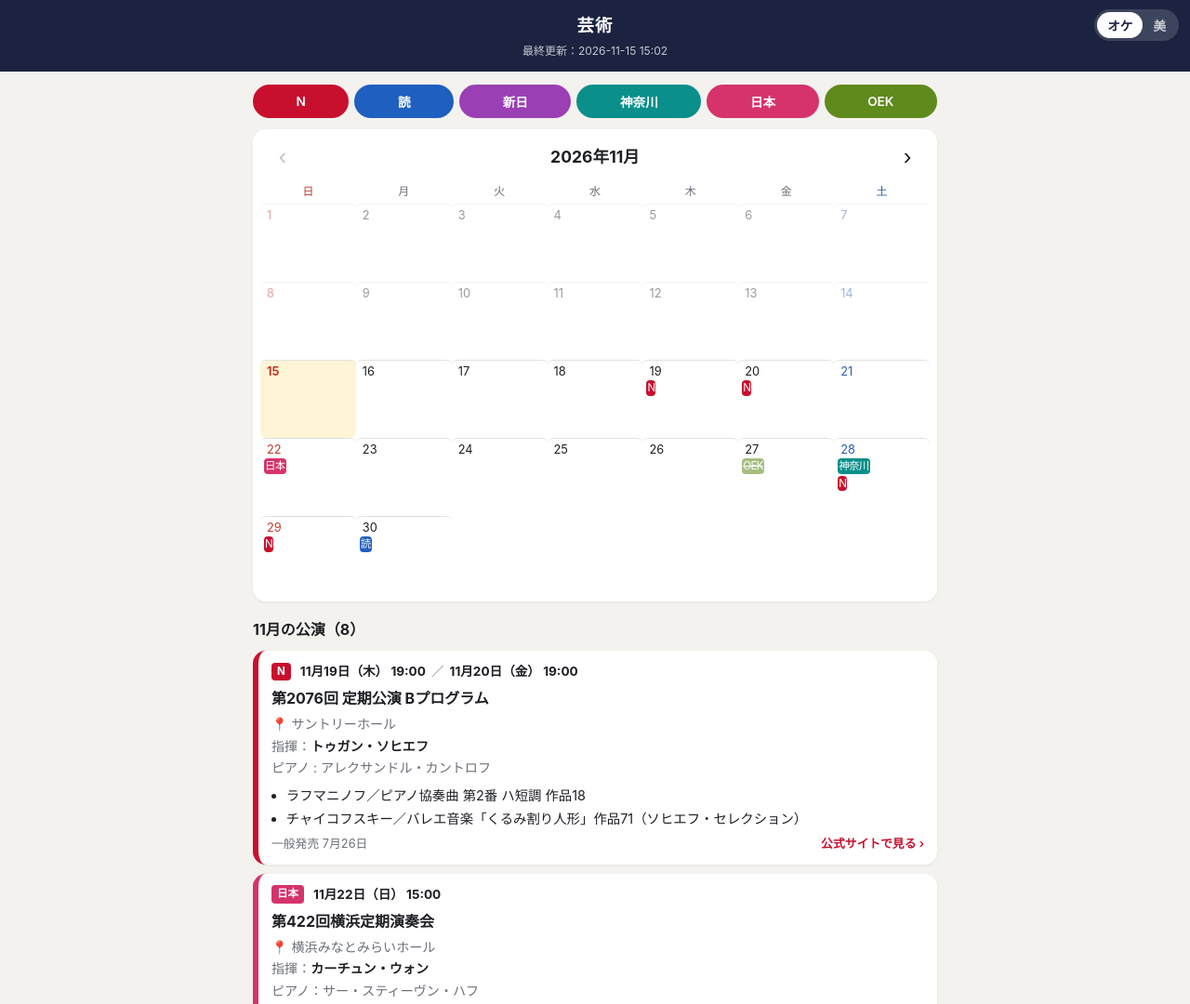
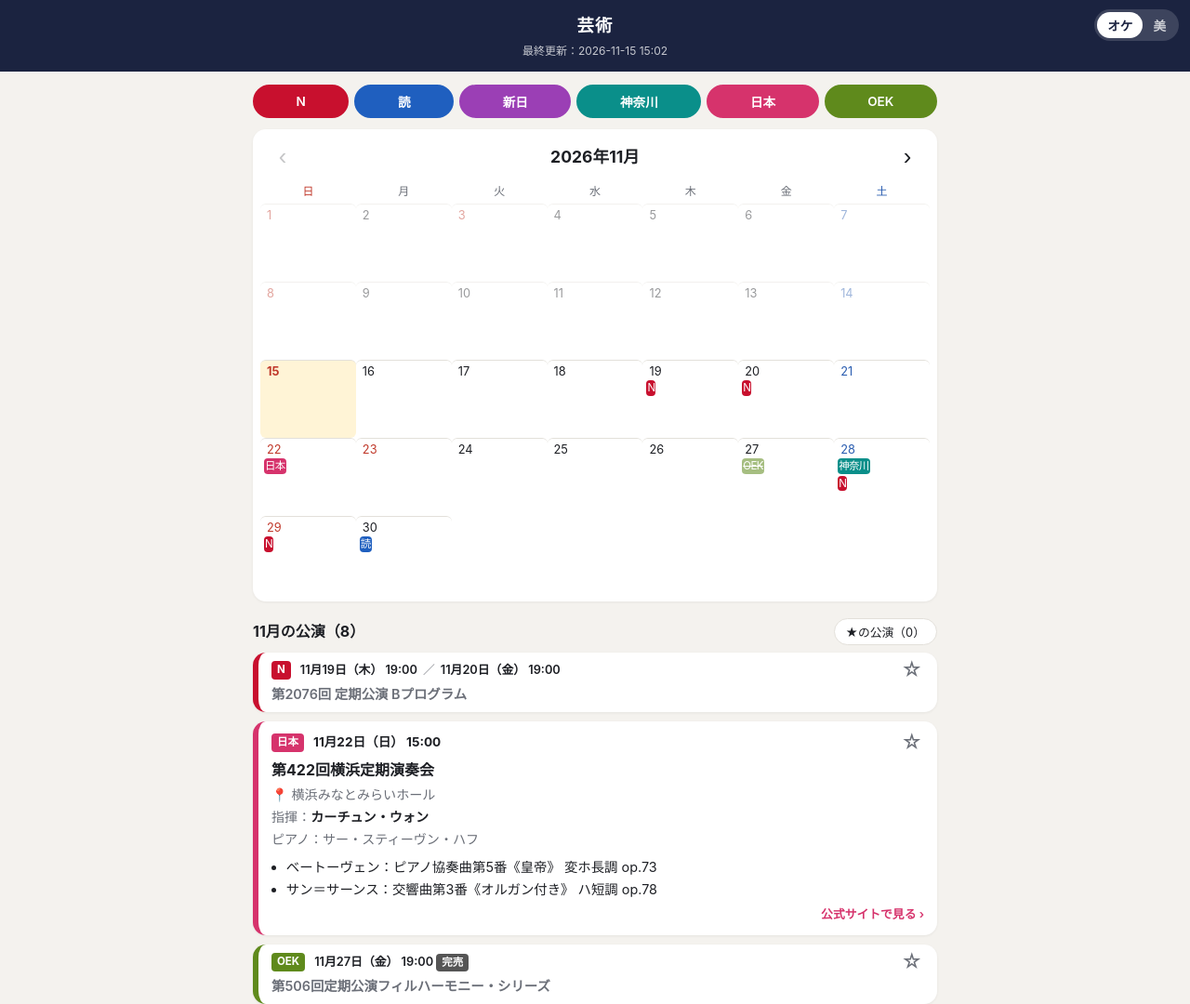
Before and after one commit to orchlover/orchestra_calendar, a plain HTML site: page docs/index.html in a window 1280 px wide. Shown: the top 1080 px of the page at 93% size. Drawn offline with Linux system fonts and the light colour scheme.

```diff
--- a/docs/app.js
+++ b/docs/app.js
@@ -11,6 +11,8 @@ const state = {
   month: 0,          // 0 = 1月
   selected: null,    // 選んだ日（"YYYY-MM-DD"）
   hidden: new Set(JSON.parse(localStorage.getItem("hiddenOrchestras") || "[]")),
+  favs: new Set(JSON.parse(localStorage.getItem("favoriteConcerts") || "[]")), // ★を付けた公演
+  favView: false,    // ★の公演だけを一覧に出しているか
 };
 
 const $ = (id) => document.getElementById(id);
@@ -25,6 +27,50 @@ const jpDate = (k, withWeek = true) => {
   const d = parseKey(k);
   return `${d.getMonth() + 1}月${d.getDate()}日` + (withWeek ? `（${WEEK[d.getDay()]}）` : "");
 };
+// ---------- 日本の祝日（計算で出す。外部のデータは使わない） ----------
+const holidayCache = {};
+function holidaysOf(y) {
+  if (holidayCache[y]) return holidayCache[y];
+  const h = new Set();
+  const key = (m, d) => `${y}-${pad(m)}-${pad(d)}`;
+  const nthMonday = (m, n) => 1 + ((8 - new Date(y, m - 1, 1).getDay()) % 7) + (n - 1) * 7;
+  const shift = y - 1980;
+  [[1, 1], [2, 11], [2, 23], [4, 29], [5, 3], [5, 4], [5, 5], [8, 11], [11, 3], [11, 23]]
+    .forEach(([m, d]) => h.add(key(m, d)));
+  h.add(key(1, nthMonday(1, 2)));   // 成人の日
+  h.add(key(7, nthMonday(7, 3)));   // 海の日
+  h.add(key(9, nthMonday(9, 3)));   // 敬老の日
+  h.add(key(10, nthMonday(10, 2))); // スポーツの日
+  h.add(key(3, Math.floor(20.8431 + 0.242194 * shift - Math.floor(shift / 4)))); // 春分の日
+  h.add(key(9, Math.floor(23.2488 + 0.242194 * shift - Math.floor(shift / 4)))); // 秋分の日
+  // 国民の休日：祝日にはさまれた平日（9月の連休など）
+  for (let d = 2; d <= 29; d++) {
+    if (h.has(key(9, d - 1)) && h.has(key(9, d + 1)) && !h.has(key(9, d)) && new Date(y, 8, d).getDay() !== 0) h.add(key(9, d));
+  }
+  // 振替休日：日曜の祝日の次の、祝日でない日
+  for (const k of [...h].sort()) {
+    const d = parseKey(k);
+    if (d.getDay() !== 0) continue;
+    do d.setDate(d.getDate() + 1); while (h.has(toKey(d)));
+    h.add(toKey(d));
+  }
+  return (holidayCache[y] = h);
+}
+const isHoliday = (k) => holidaysOf(Number(k.slice(0, 4))).has(k);
+// 土日・祝日（演奏会に行ける日）
+const isOffDay = (k) => { const w = parseKey(k).getDay(); return w === 0 || w === 6 || isHoliday(k); };
+
+// ---------- ★（お気に入り） ----------
+const favId = (c) => `${c.url}|${c.date}|${c.time}`;
+const isFav = (c) => state.favs.has(favId(c));
+function toggleFav(ids) {
+  const on = ids.some((id) => state.favs.has(id));
+  ids.forEach((id) => (on ? state.favs.delete(id) : state.favs.add(id)));
+  localStorage.setItem("favoriteConcerts", JSON.stringify([...state.favs]));
+  renderCalendar();
+  renderList();
+}
+
 const esc = (s) => String(s ?? "").replace(/[&<>"']/g, (c) => ({ "&": "&amp;", "<": "&lt;", ">": "&gt;", '"': "&quot;", "'": "&#39;" }[c]));
 
 // ---------- データ ----------
@@ -89,14 +135,15 @@ function renderCalendar() {
     const dow = (firstDow + d - 1) % 7;
     const list = byDay[key] || [];
     const cls = ["day",
-      dow === 0 ? "sun" : "", dow === 6 ? "sat" : "",
+      dow === 0 || isHoliday(key) ? "sun" : "", dow === 6 && !isHoliday(key) ? "sat" : "",
       key === today ? "today" : "", key < today ? "past" : "",
       key === state.selected ? "selected" : ""].filter(Boolean).join(" ");
     const tags = list.map((c) =>
       `<span class="tag ${c.sold_out ? "soldout" : ""} ${c.highlight ? "kobaken" : ""}" style="--c:${color(c.orchestra)}">${esc(orchestra(c.orchestra).tag || orchestra(c.orchestra).short)}</span>`
     ).join("");
     const label = `${month + 1}月${d}日` + (list.length ? `、${list.length}公演` : "");
-    html += `<button type="button" class="${cls}" data-key="${key}" aria-label="${label}"><span class="num">${d}</span>${tags}</button>`;
+    const fav = list.some(isFav) ? `<span class="fav-mark">★</span>` : "";
+    html += `<button type="button" class="${cls}" data-key="${key}" aria-label="${label}"><span class="num">${d}${fav}</span>${tags}</button>`;
   }
   $("grid").innerHTML = html;
 
@@ -104,6 +151,7 @@ function renderCalendar() {
     cell.addEventListener("click", () => {
       const key = cell.dataset.key;
       state.selected = state.selected === key ? null : key;
+      state.favView = false;
       renderCalendar();
       renderList();
       if (state.selected) $("list-title").scrollIntoView({ behavior: "smooth", block: "start" });
@@ -117,7 +165,8 @@ const programKey = (c) =>
   [c.orchestra, c.conductor, c.program.length ? c.program.join("|") : c.title.replace(/［.］|\s/g, "")].join("#");
 
 // 公演カード。group は同じ演目の公演（日付順）で、1枚にまとめて日付を並べる
-function concertCard(c, group = [c]) {
+// folded = true なら、1行だけ見せて、タップで開く
+function concertCard(c, group = [c], folded = false) {
   const o = orchestra(c.orchestra);
   const today = todayKey();
   let saleNote = "";
@@ -134,13 +183,17 @@ function concertCard(c, group = [c]) {
   ).join(`<span class="sep">／</span>`);
   // 「［金］」「［土］」のような曜日の印は、まとめたときは外す
   const title = group.length > 1 ? c.title.replace(/［.］/g, "") : c.title;
-  return `
-  <article class="concert ${c.highlight ? "kobaken" : ""}" style="--c:${color(c.orchestra)}">
+  const fav = group.some(isFav);
+  const star = `<button type="button" class="star-btn ${fav ? "on" : ""}" data-ids="${esc(group.map(favId).join("\n"))}"
+      aria-label="${fav ? "★を外す" : "★を付ける"}" aria-pressed="${fav}">${fav ? "★" : "☆"}</button>`;
+  const head = `
     <div class="meta">
       <span class="badge">${esc(o.short)}</span>
       ${whens}
+      ${star}
     </div>
-    <h3>${esc(title)}</h3>
+    <h3>${esc(title)}</h3>`;
+  const body = `
     ${c.venue && sameVenue ? `<p class="venue">📍 ${esc(c.venue)}</p>` : ""}
     ${c.conductor ? `<p class="people">指揮：<strong>${c.highlight ? "★ " : ""}${esc(c.conductor)}</strong></p>` : ""}
     ${c.performers.length ? `<p class="people">${c.performers.map(esc).join(" ／ ")}</p>` : ""}
@@ -148,36 +201,55 @@ function concertCard(c, group = [c]) {
     <div class="links">
       <span>${saleNote}</span>
       ${c.url ? `<a href="${esc(c.url)}" target="_blank" rel="noopener">公式サイトで見る ›</a>` : ""}
-    </div>
-  </article>`;
+    </div>`;
+  const cls = `concert ${c.highlight ? "kobaken" : ""} ${fav ? "fav" : ""}`;
+  return folded
+    ? `<details class="${cls} folded" style="--c:${color(c.orchestra)}"><summary>${head}</summary>${body}</details>`
+    : `<article class="${cls}" style="--c:${color(c.orchestra)}">${head}${body}</article>`;
 }
 
 function renderList() {
-  const { year, month, selected } = state;
+  const { year, month, selected, favView } = state;
   const monthPrefix = `${year}-${pad(month + 1)}-`;
   let list = visibleConcerts();
 
-  if (selected) {
+  if (favView) {
+    list = list.filter(isFav);
+    $("list-title").textContent = `★の公演（${list.length}）`;
+  } else if (selected) {
     list = list.filter((c) => c.date === selected);
     $("list-title").textContent = `${jpDate(selected)}の公演`;
   } else {
     list = list.filter((c) => c.date.startsWith(monthPrefix));
     $("list-title").textContent = `${month + 1}月の公演（${list.length}）`;
   }
-  $("show-all").hidden = !selected;
+  $("show-all").hidden = !selected || favView;
+  $("fav-toggle").textContent = favView ? "月の一覧に戻る" : `★の公演（${visibleConcerts().filter(isFav).length}）`;
+  $("fav-toggle").classList.toggle("on", favView);
 
-  // 月の一覧では、同じ演目の公演を1枚のカードにまとめる（日付を選んだときはそのまま）
+  // 同じ演目の公演を1枚のカードにまとめる（日付を選んだときはそのまま）
   const groups = new Map();
   for (const c of list) {
-    const key = selected ? c.date + c.url + c.time : programKey(c);
+    const key = selected && !favView ? favId(c) : programKey(c);
     if (!groups.has(key)) groups.set(key, []);
     groups.get(key).push(c);
   }
-  const html = [...groups.values()].map((g) => concertCard(g[0], g)).join("");
+  // 月の一覧では、平日だけの公演は折りたたむ（土日・祝日を含むものは開いたまま）
+  const foldWeekdays = !selected && !favView;
+  const html = [...groups.values()]
+    .map((g) => concertCard(g[0], g, foldWeekdays && !g.some((c) => isOffDay(c.date))))
+    .join("");
 
-  $("list").innerHTML = list.length
-    ? html
-    : `<p class="empty-msg">${selected ? "この日の定期演奏会はありません" : "この月の定期演奏会はありません"}</p>`;
+  const empty = favView ? "☆を押すと、ここに集まります"
+    : selected ? "この日の定期演奏会はありません" : "この月の定期演奏会はありません";
+  $("list").innerHTML = list.length ? html : `<p class="empty-msg">${empty}</p>`;
+
+  $("list").querySelectorAll(".star-btn").forEach((btn) => {
+    btn.addEventListener("click", (e) => {
+      e.preventDefault(); // 折りたたみが開いたり閉じたりしないように
+      toggleFav(btn.dataset.ids.split("\n"));
+    });
+  });
 }
 
 // ---------- 発売のお知らせ ----------
@@ -247,6 +319,13 @@ async function init() {
   $("prev").addEventListener("click", () => moveMonth(-1));
   $("next").addEventListener("click", () => moveMonth(1));
   $("show-all").addEventListener("click", () => { state.selected = null; renderCalendar(); renderList(); });
+  $("fav-toggle").addEventListener("click", () => {
+    state.favView = !state.favView;
+    state.selected = null;
+    renderCalendar();
+    renderList();
+    $("list-title").scrollIntoView({ behavior: "smooth", block: "start" });
+  });
 
   const now = new Date();
   state.year = now.getFullYear();
--- a/docs/index.html
+++ b/docs/index.html
@@ -17,7 +17,7 @@
   <link rel="icon" href="icons/icon-192.png">
   <link rel="manifest" href="manifest.webmanifest">
 
-  <link rel="stylesheet" href="style.css?v=16">
+  <link rel="stylesheet" href="style.css?v=17">
   <!-- 古いiPhone向け：ホーム画面から開いたことを印にする（上の青いバーを伸ばすため） -->
   <script>if (navigator.standalone) document.documentElement.classList.add("standalone");</script>
 </head>
@@ -59,7 +59,11 @@
     <section class="list-section">
       <div class="list-head">
         <h2 id="list-title"></h2>
-        <button type="button" class="show-all" id="show-all" hidden>月全体を表示</button>
+        <div class="list-buttons">
+          <button type="button" class="show-all" id="show-all" hidden>月全体を表示</button>
+          <!-- ★を付けた公演だけを見る／月の一覧に戻る -->
+          <button type="button" class="show-all fav-toggle" id="fav-toggle">★の公演</button>
+        </div>
       </div>
       <div id="list"></div>
     </section>
@@ -90,7 +94,7 @@
     <p>発売日は一般発売日（会員先行ではない日）です。</p>
   </footer>
 
-  <script src="app.js?v=16"></script>
-  <script src="art.js?v=16"></script>
+  <script src="app.js?v=17"></script>
+  <script src="art.js?v=17"></script>
 </body>
 </html>
--- a/docs/style.css
+++ b/docs/style.css
@@ -260,6 +260,39 @@ h2 { font-size: 1rem; margin: 0 0 10px; }
   text-align: center;
 }
 
+/* ---- ★（お気に入り） ---- */
+.list-buttons { display: flex; gap: 6px; flex-wrap: wrap; justify-content: flex-end; }
+.fav-toggle.on { background: var(--accent); color: #fff; border-color: var(--accent); }
+.star-btn {
+  margin-left: auto;
+  border: none;
+  background: none;
+  padding: 0 2px;
+  font-size: 1.35rem;
+  line-height: 1;
+  color: var(--muted);
+  cursor: pointer;
+  font-family: inherit;
+}
+.star-btn.on { color: var(--gogh); }
+.day .fav-mark { color: var(--gogh); font-size: .7rem; margin-left: 1px; }
+
+/* ---- 平日だけの公演：折りたたみ（タップで開く） ---- */
+details.concert > summary { list-style: none; cursor: pointer; }
+details.concert > summary::-webkit-details-marker { display: none; }
+details.folded:not([open]) { padding-top: 8px; padding-bottom: 8px; }
+details.folded:not([open]) h3 {
+  margin: 4px 0 0;
+  font-size: .9rem;
+  font-weight: 600;
+  color: var(--muted);
+  white-space: nowrap;
+  overflow: hidden;
+  text-overflow: ellipsis;
+}
+details.folded:not([open]) .meta { font-size: .8rem; }
+details.folded:not([open]) .meta .when { font-weight: 600; }
+
 .concert .meta .sep { color: var(--muted); margin: 0 -4px; }
 
 /* ---- 小林研一郎の公演：金色で強調 ---- */
```
Also changed, not shown: 2 other files.
